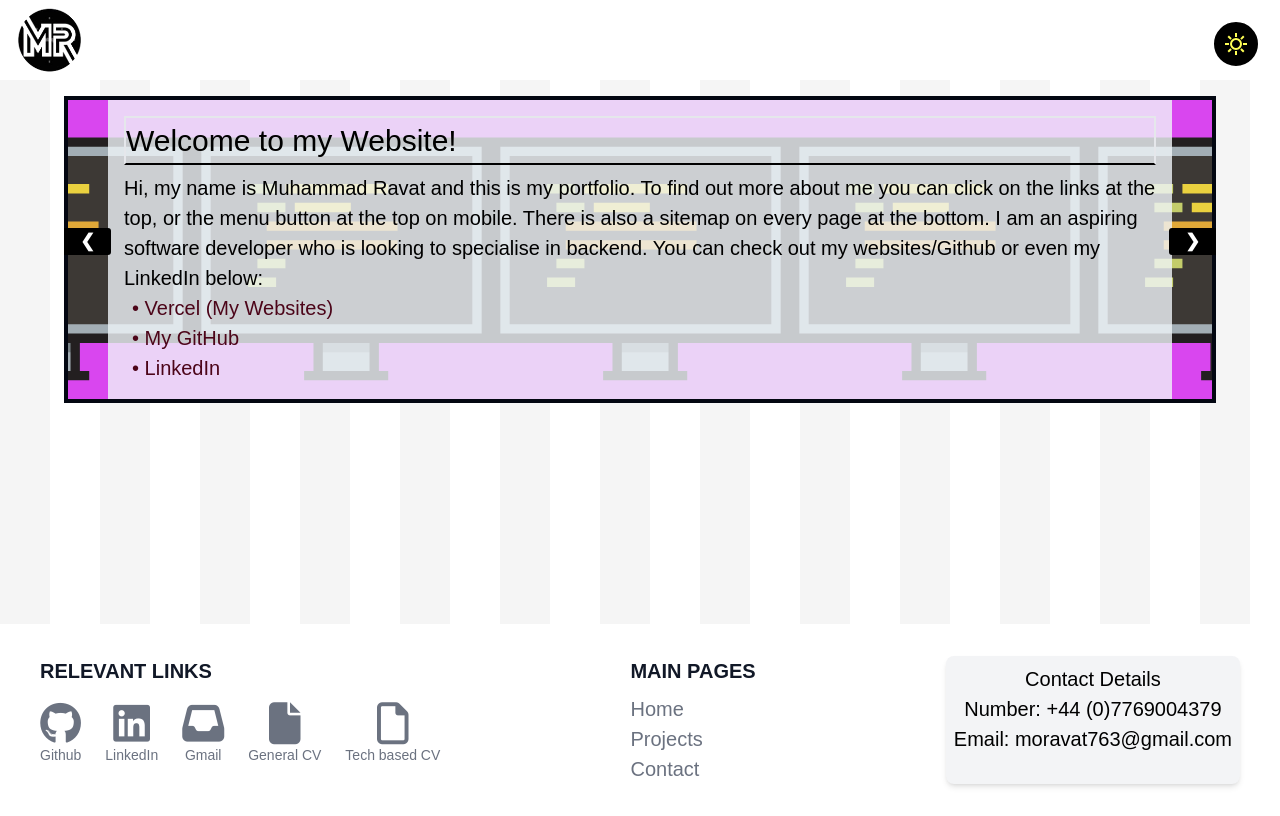
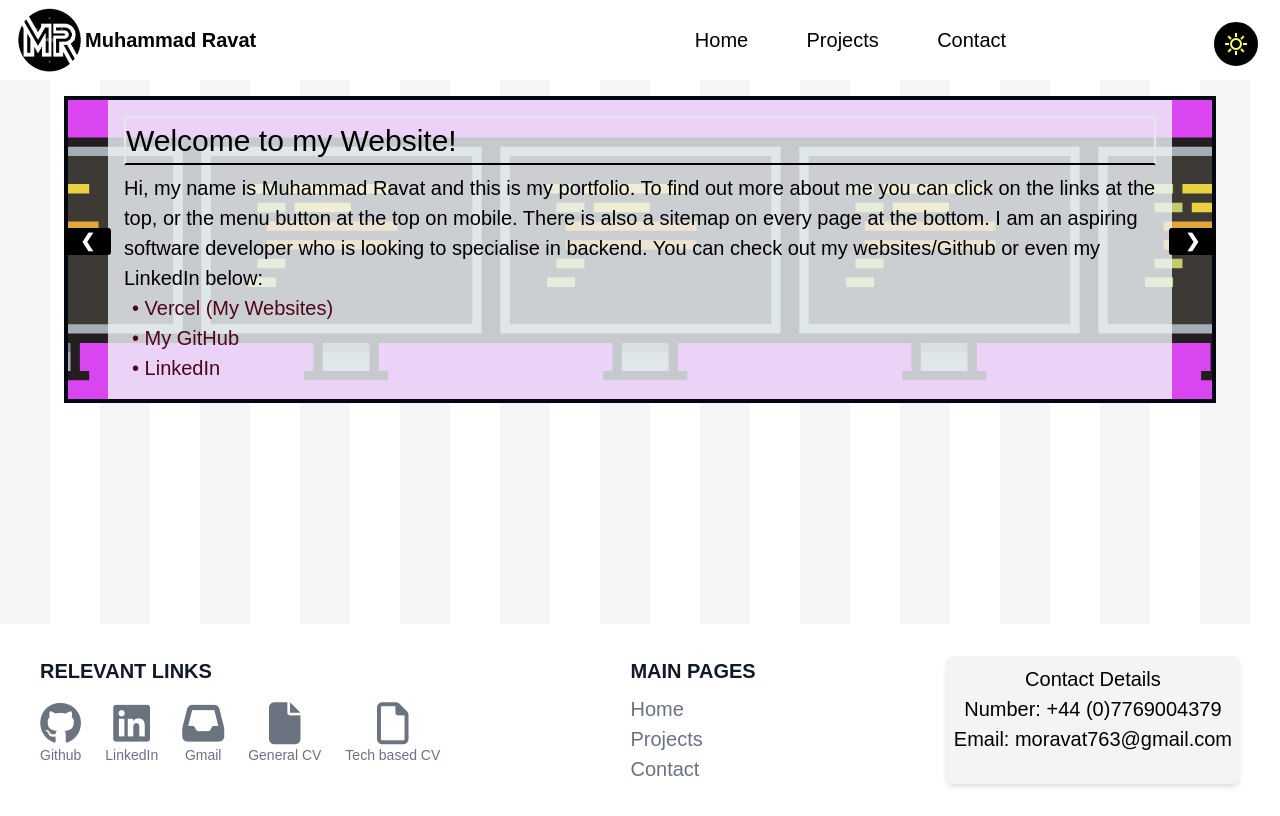
Before and after one commit to m0ravat/Portfolio-React-, a React (Vite) app in the folder my-first-react-app/: page / in a window 1280 px wide. Built offline with nearby package versions, Linux system fonts and the light colour scheme.

Commit message:
implemented dark background

```diff
--- a/my-first-react-app/src/MainPages/Components/TopNav/dark.jsx
+++ b/my-first-react-app/src/MainPages/Components/TopNav/dark.jsx
@@ -5,12 +5,14 @@ function Dark() {
     const [darkmode, setDarkmode] = useState(localStorage.getItem('darkmode') || 'inactive');
 
     const enableDarkmode = () => {
+        document.body.classList.add('dark');
         document.documentElement.classList.add('dark'); // Add 'dark' class to the html element
         localStorage.setItem('darkmode', 'active');
         setDarkmode('active');
     };
 
     const disableDarkmode = () => {
+        document.body.classList.remove('dark');
         document.documentElement.classList.remove('dark'); // Remove 'dark' class from the html element
         localStorage.setItem('darkmode', 'inactive');
         setDarkmode('inactive');
--- a/my-first-react-app/src/MainPages/Components/TopNav/topnav.jsx
+++ b/my-first-react-app/src/MainPages/Components/TopNav/topnav.jsx
@@ -9,11 +9,11 @@ function TopNav(){
       setIsSidebarOpen(!isSidebarOpen);
   }
   return (
-    <nav className="fixed top-0 left-0 w-full h-20 flex items-center justify-between px-4 z-10 max-[900px]:justify-normal bg-white text-black dark:bg-black text-white">
+    <nav className="fixed top-0 left-0 w-full h-20 flex items-center justify-between px-4 z-10 max-[900px]:justify-normal bg-white  dark:bg-black">
       <ul className='float-left'>
-        <li><button onClick={toggleSidebar} className="flex dark:text-white items-center gap-1 font-bold text-standard"><img src={MR} alt="Logo" className='h-16 dark:bg-white text-white ' /> Muhammad Ravat</button></li>
+        <li><button onClick={toggleSidebar} className="flex text-black dark:text-white items-center gap-1 font-bold text-standard"><img src={MR} alt="Logo" className='h-16 dark:bg-white text-white ' /> Muhammad Ravat</button></li>
       </ul>
-      <ul className="flex space-x-[30%] text-standard max-[650px]:hidden dark:text-white ml-20">
+      <ul className="flex space-x-[30%] text-standard max-[650px]:hidden text-black dark:text-white ml-20">
         <li><Link to="/">Home</Link></li>
         <li><Link to="/projects">Projects</Link></li>
         <li><Link to="/contact">Contact</Link></li>
```
Also changed, not shown: my-first-react-app/src/main.css (+3 -0 lines).
